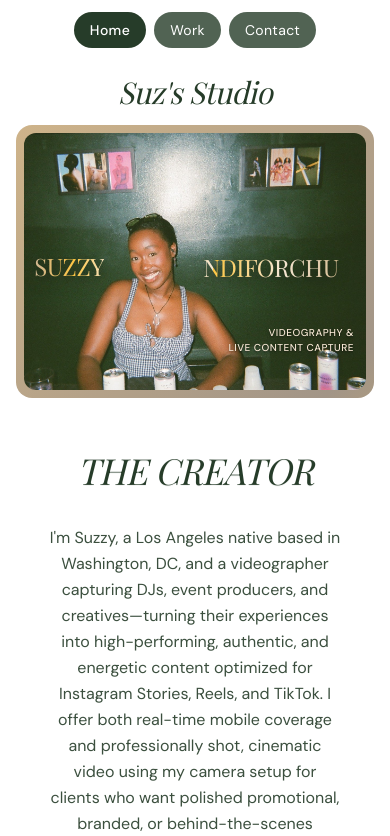
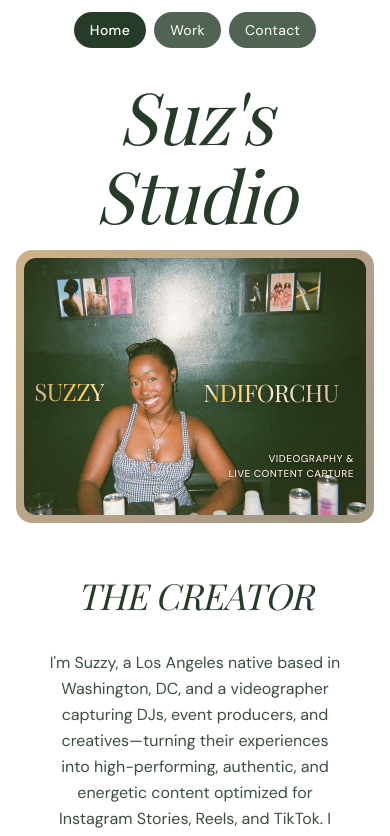
Before and after one commit to buypasses/suzstudio, a Next.js app: page / in a window 390 px wide. Shown: the top 836 px of the page. Built offline with nearby package versions, Linux system fonts and the light colour scheme; a web font is replaced by a local one.

Commit message:
Increase "Suz's Studio" title size to 3 steps above "THE CREATOR"
text-7xl on mobile, text-8xl on desktop (vs text-4xl/text-5xl for THE CREATOR).

https://claude.ai/code/session_01VGFo53hs3vDNWSR31u6GcB

```diff
--- a/src/app/page.tsx
+++ b/src/app/page.tsx
@@ -23,7 +23,7 @@ export default function Home() {
 
       {/* Site Title */}
       <div className="px-4 sm:px-6 lg:px-12 max-w-7xl mx-auto w-full pt-4 pb-2 sm:pt-6 sm:pb-3">
-        <h1 className="heading-display text-3xl sm:text-4xl lg:text-5xl text-[#263C29] italic text-center">
+        <h1 className="heading-display text-7xl lg:text-8xl text-[#263C29] italic text-center">
           Suz&apos;s Studio
         </h1>
       </div>
```
